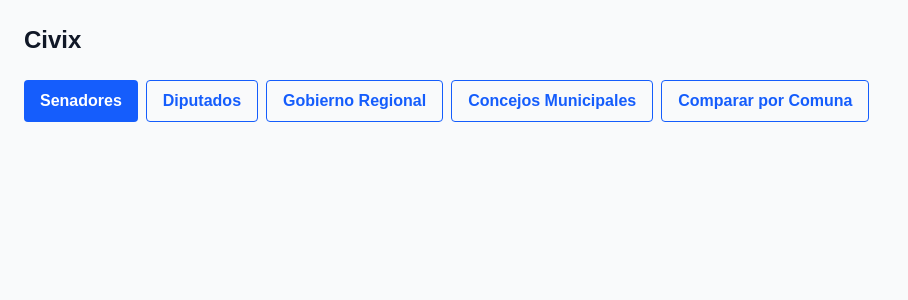
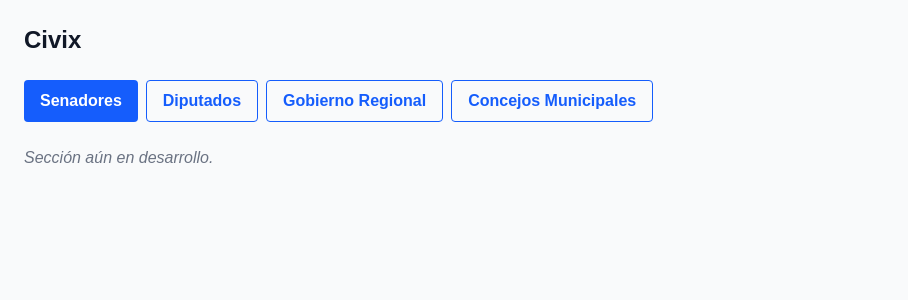
Before and after one commit to TheWildHunt/Civix, a Next.js app: page / in a window 1280 px wide. Both pictures are taken after a click on the button "Senadores". Shown: the top 300 px of the page, without its empty margins (0-908 px from the left). Built offline with nearby package versions, Linux system fonts and the light colour scheme.

Commit message:
Fix errores de tipado y limpieza de Tooltips

```diff
--- a/app/page.tsx
+++ b/app/page.tsx
@@ -10,7 +10,6 @@ const sections = [
   "Diputados",
   "Gobierno Regional",
   "Concejos Municipales",
-  "Comparar por Comuna",
 ];
 
 const comunasMunicipales = [
@@ -124,11 +123,11 @@ export default function Home() {
                 <CardContent className="h-[400px]">
                   <ResponsiveContainer width="100%" height="100%">
                     <BarChart layout="vertical" data={comuna.remuneraciones} margin={{ left: 100 }}>
-                      <XAxis type="number" />
+                      <XAxis type="number" hide />
                       <YAxis dataKey="nombre" type="category" />
-                      <Tooltip />
+                      <Tooltip formatter={(value) => typeof value === 'number' ? value.toLocaleString('es-CL', { style: 'currency', currency: 'CLP' }) : value} />
                       <Bar dataKey="monto" fill="#06b6d4">
-                        <LabelList dataKey="monto" position="right" />
+                        <LabelList dataKey="monto" position="right" formatter={(value) => typeof value === 'number' ? value.toLocaleString() : value} />
                       </Bar>
                     </BarChart>
                   </ResponsiveContainer>
@@ -138,6 +137,10 @@ export default function Home() {
           )}
         </>
       )}
+
+      {selectedSection !== "Concejos Municipales" && (
+        <div className="text-gray-500 italic">Sección aún en desarrollo.</div>
+      )}
     </div>
   );
 }
```
